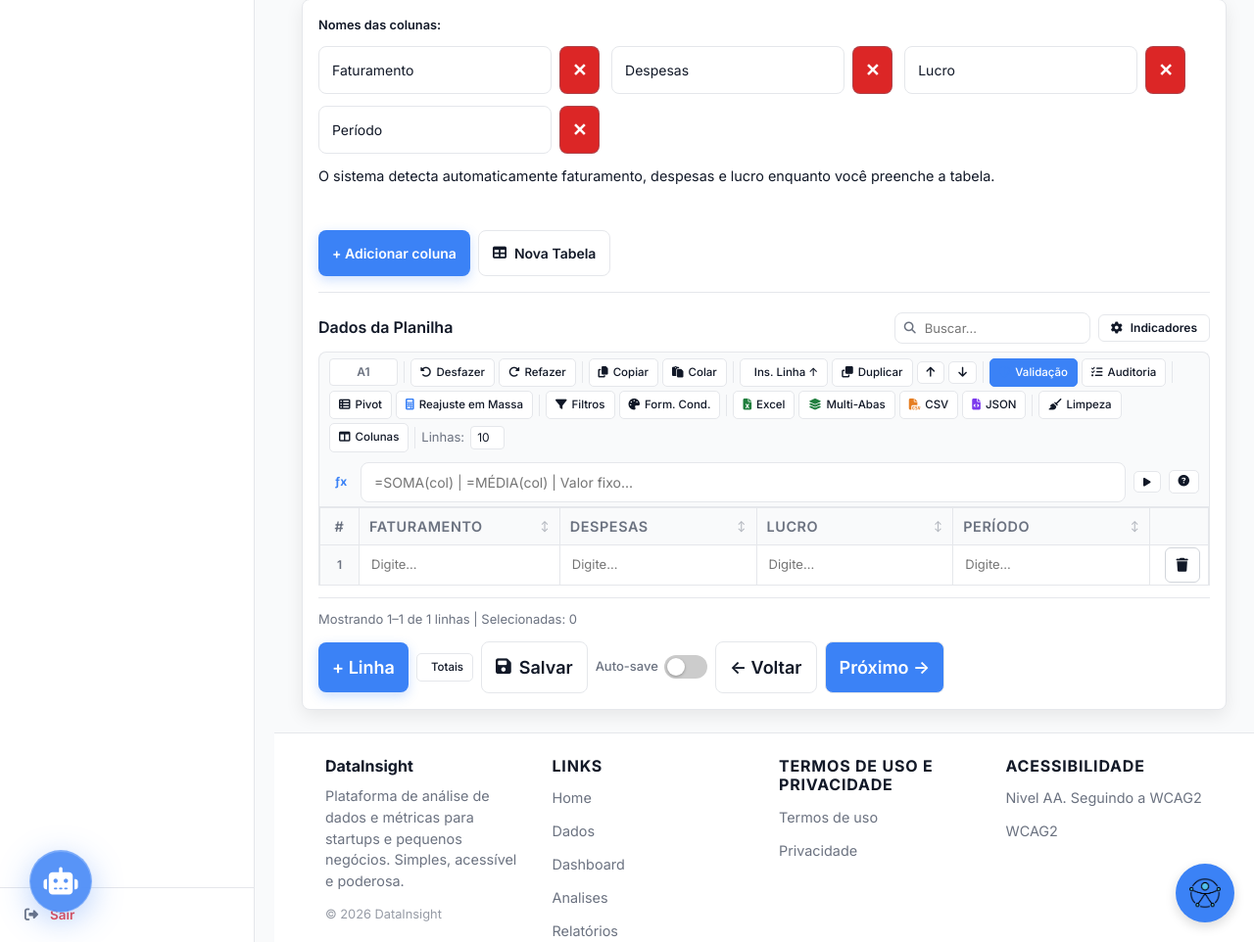
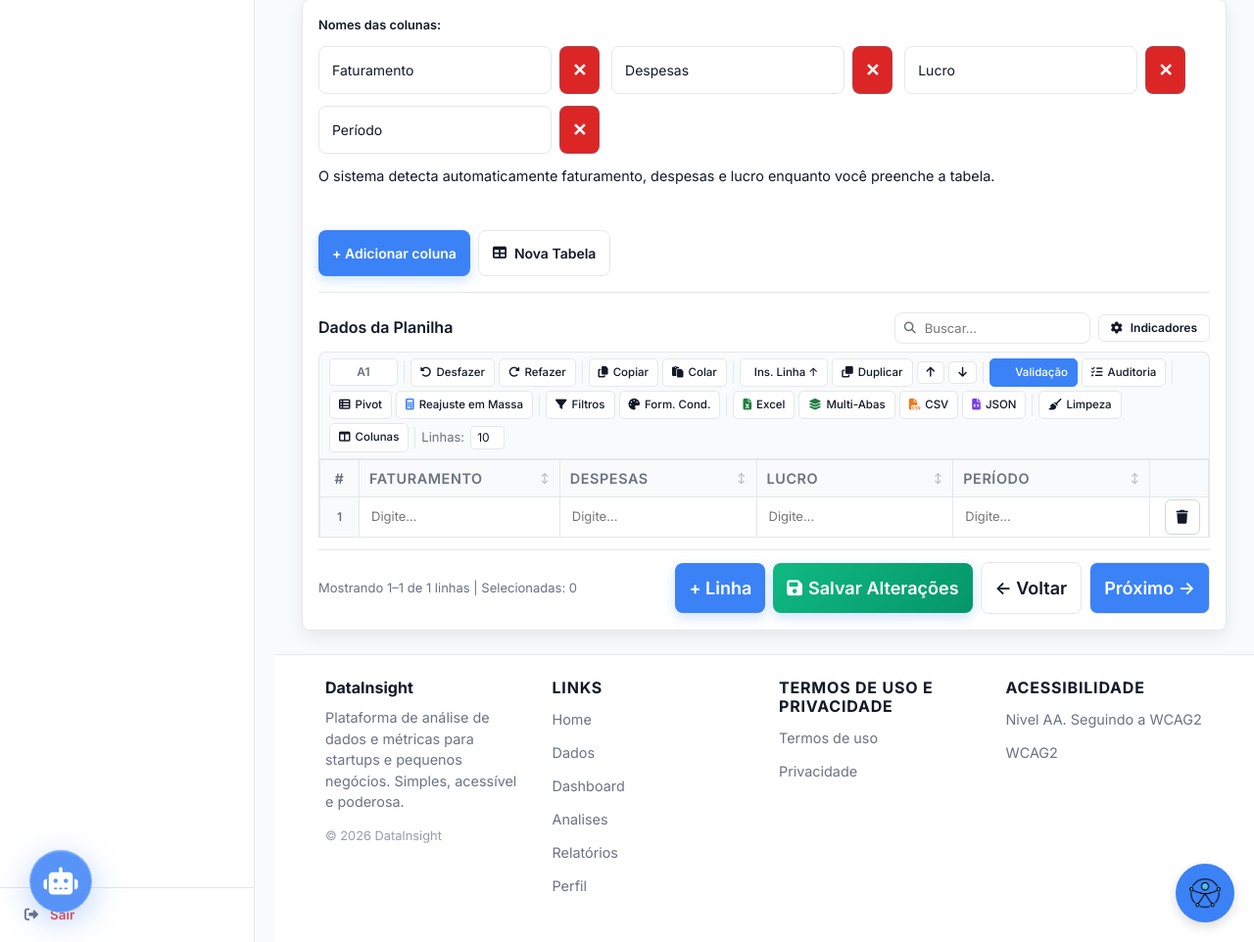
Before and after one commit to datainsight26-netizen/DataInsight, a Flask app: page /dados in a window 1280 px wide. Shown: the part 751-1713 px from the top of the page at 98% size. Run offline with Flask 3, Linux system fonts and the light colour scheme; the visitor is signed in with stand-in values (Sample User, id 1); data that the repository does not hold is empty; some libraries are stand-ins or nearby versions.

Commit message:
Update dados.html

```diff
--- a/templates/dados.html
+++ b/templates/dados.html
@@ -1151,18 +1151,7 @@
                   </div>
                 </div>
 
-                <!-- Barra de fórmulas -->
-                <div class="formula-bar">
-                  <span class="formula-bar-label">ƒx</span>
-                  <input type="text" class="formula-bar-input" id="formulaBarInput"
-                    placeholder="=SOMA(col) | =MÉDIA(col) | Valor fixo..." readonly>
-                  <button class="excel-toolbar-btn" onclick="aplicarFormula()" title="Aplicar fórmula">
-                    <i class="fa-solid fa-play" style="font-size:10px;"></i>
-                  </button>
-                  <button class="excel-toolbar-btn" title="Ajuda" onclick="mostrarAjudaFormulas()">
-                    <i class="fa-solid fa-circle-question"></i>
-                  </button>
-                </div>
+
 
                 <!-- Tabela -->
                 <div class="excel-table-wrapper" id="excel-table-wrapper" data-ia-help="dados_tabela">
@@ -1197,20 +1186,13 @@
                   </span>
                   <div style="display:flex; gap: 8px; align-items: center; flex-wrap:wrap;">
                     <button class="botao botao--primario" type="button" id="btnAdicionarLinha">+ Linha</button>
-                    <button class="excel-toolbar-btn" type="button" onclick="toggleTotais()" id="btnToggleTotais"
-                      title="Mostrar/ocultar linha de totais">
-                      <i class="fa-solid fa-sigma"></i> Totais
+
+                    <button class="botao botao--primario" type="button" id="btnSalvarDados"
+                      title="Salva todas as alterações no banco de dados"
+                      style="background: linear-gradient(135deg, #10b981, #059669); border-color: #059669; gap: 6px; display:flex; align-items:center;">
+                      <i class="fa-solid fa-floppy-disk"></i> Salvar Alterações
                     </button>
-                    <button class="botao botao--suave" type="button" id="btnSalvarDados">
-                      <i class="fa-solid fa-floppy-disk"></i> Salvar
-                    </button>
-                    <div style="display:flex; align-items:center; gap:6px;">
-                      <span style="font-size:13px; color:var(--suave); font-weight:500;">Auto-save</span>
-                      <label class="switch-toggle" title="Ativar/Desativar salvamento automático">
-                        <input type="checkbox" id="checkSalvarAutomatico">
-                        <span class="slider-toggle-round"></span>
-                      </label>
-                    </div>
+
                     <button class="botao botao--select-voltar" type="button" id="btnVoltar">← Voltar</button>
                     <button class="botao botao--select-proximo" type="button" id="btnProximo">Próximo →</button>
                   </div>
```
